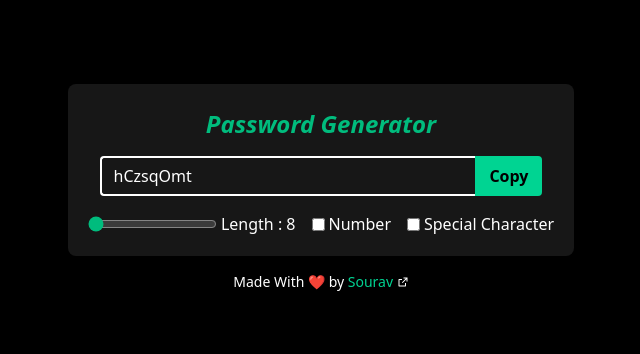
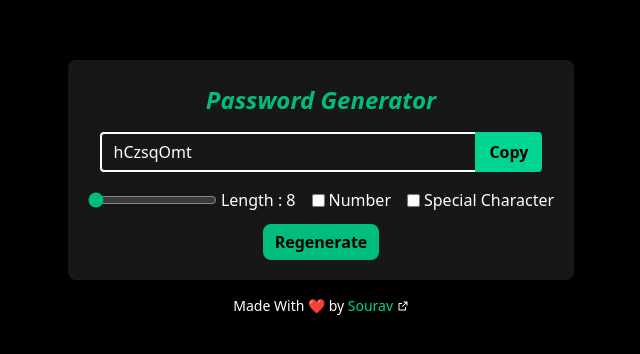
Before and after one commit to souravghoshofficial/password-generator, a React (Vite) app: page / in a window 1280 px wide. Shown: the part 212-566 px from the top of the page, without its empty margins (319-959 px from the left). Built offline with nearby package versions, Linux system fonts and the light colour scheme.

Commit message:
add regenerate button

```diff
--- a/src/App.jsx
+++ b/src/App.jsx
@@ -90,6 +90,9 @@ const App = () => {
             <label htmlFor="character" className="cursor-pointer">Special Character</label>
           </div>
         </div>
+        <div>
+          <button onClick={passwordGenerator} className=" cursor-pointer mt-3 px-3 py-1.5 bg-emerald-500 active:bg-emerald-600 rounded-lg text-black font-semibold">Regenerate</button>
+          </div>
       </div>
       <h2 className="mt-4 text-sm">
         Made With ❤️ by <a href="https://www.linkedin.com/in/souravghosh121" className="text-emerald-400"> Sourav <img src={linkIcon} className="w-3 pb-0.5 inline-block" /> </a>
```
